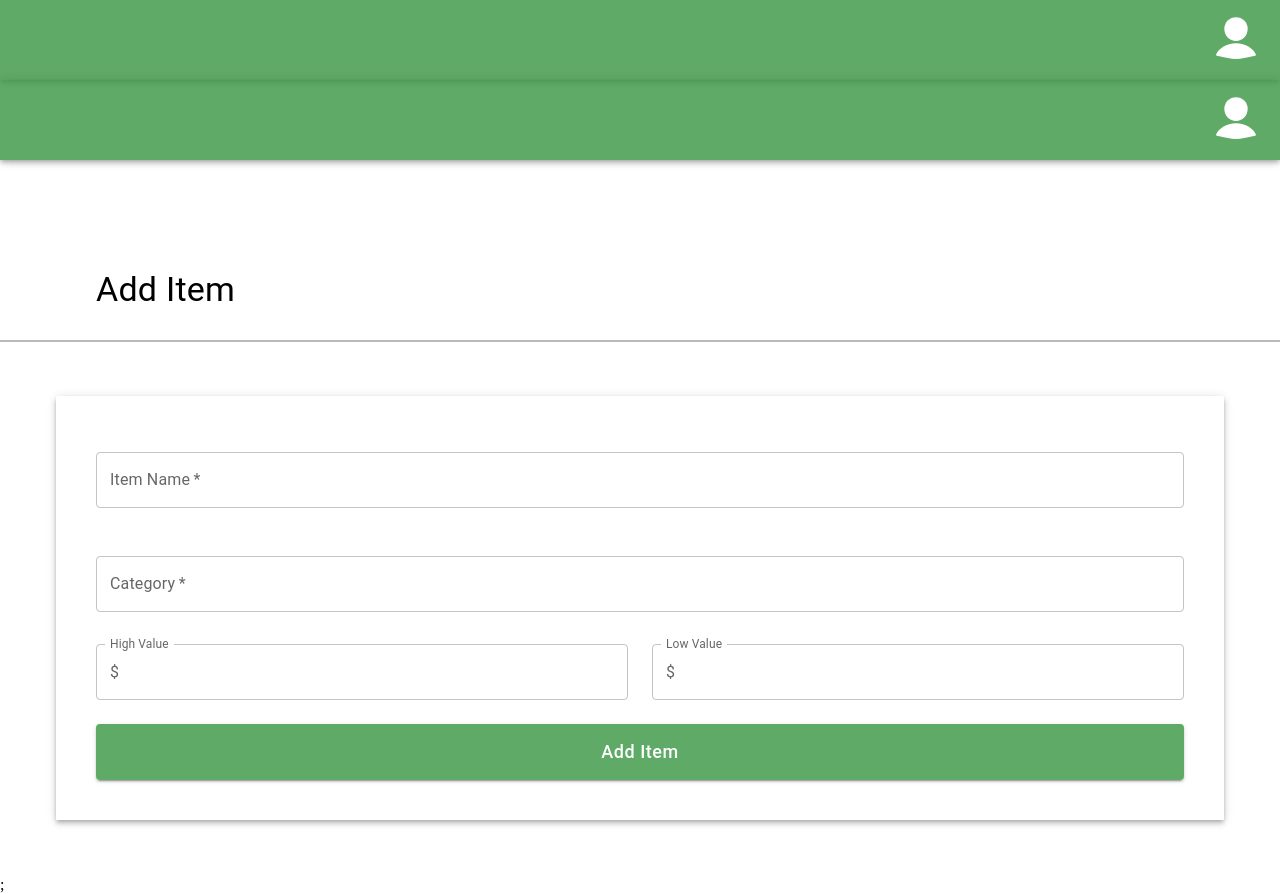
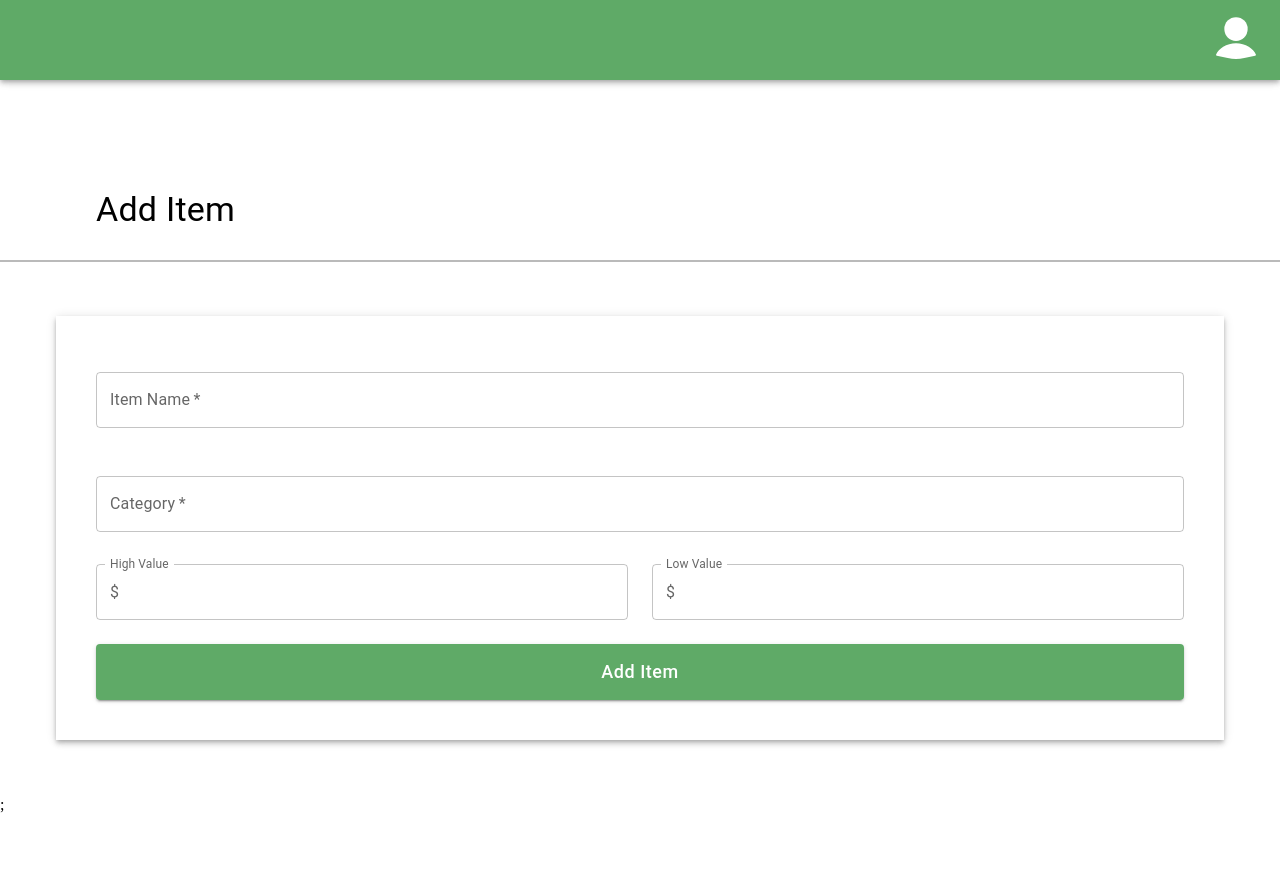
Before and after one commit to hack4impact-utk/mission-of-hope, a Next.js app: page /item/add in a window 1280 px wide. After the commit the page ends 814 px from the top, so only its background shows below. Built offline with nearby package versions, Linux system fonts and the light colour scheme.

Commit message:
Refactor AddItemPage to remove TopBar component

```diff
--- a/src/app/item/add/page.tsx
+++ b/src/app/item/add/page.tsx
@@ -1,10 +1,8 @@
-import TopBar from '@/components/top-bar';
 import AddItemView from '@/views/addItemView';
 
 export default function AddItemPage() {
   return (
     <>
-      <TopBar />
       <AddItemView />;
     </>
   );
--- a/src/views/donationItemView/index.tsx
+++ b/src/views/donationItemView/index.tsx
@@ -1,7 +1,7 @@
 'use client';
 import { DonationItemResponse } from '@/types/donation';
 import { DataGrid, GridColDef } from '@mui/x-data-grid';
-
+//
 interface DonationItemProps {
   donationItems: DonationItemResponse[];
 }
```
